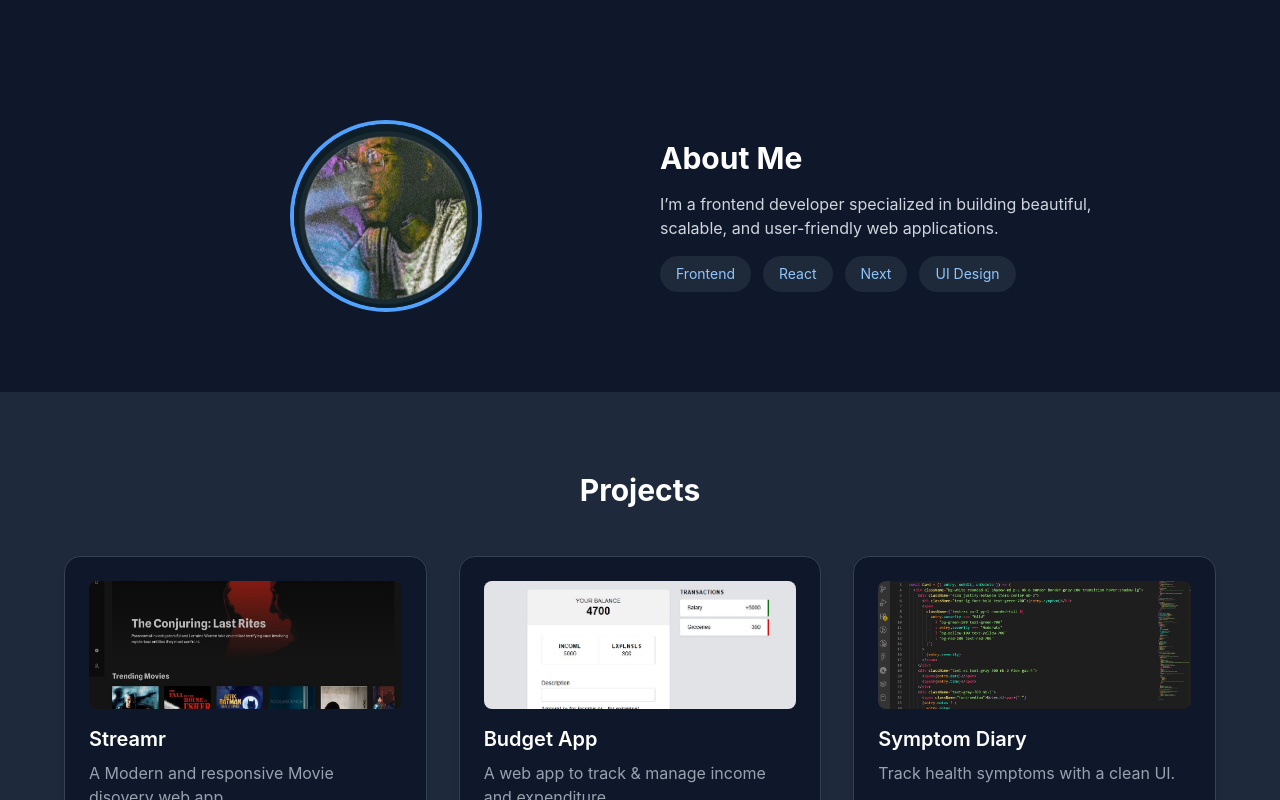
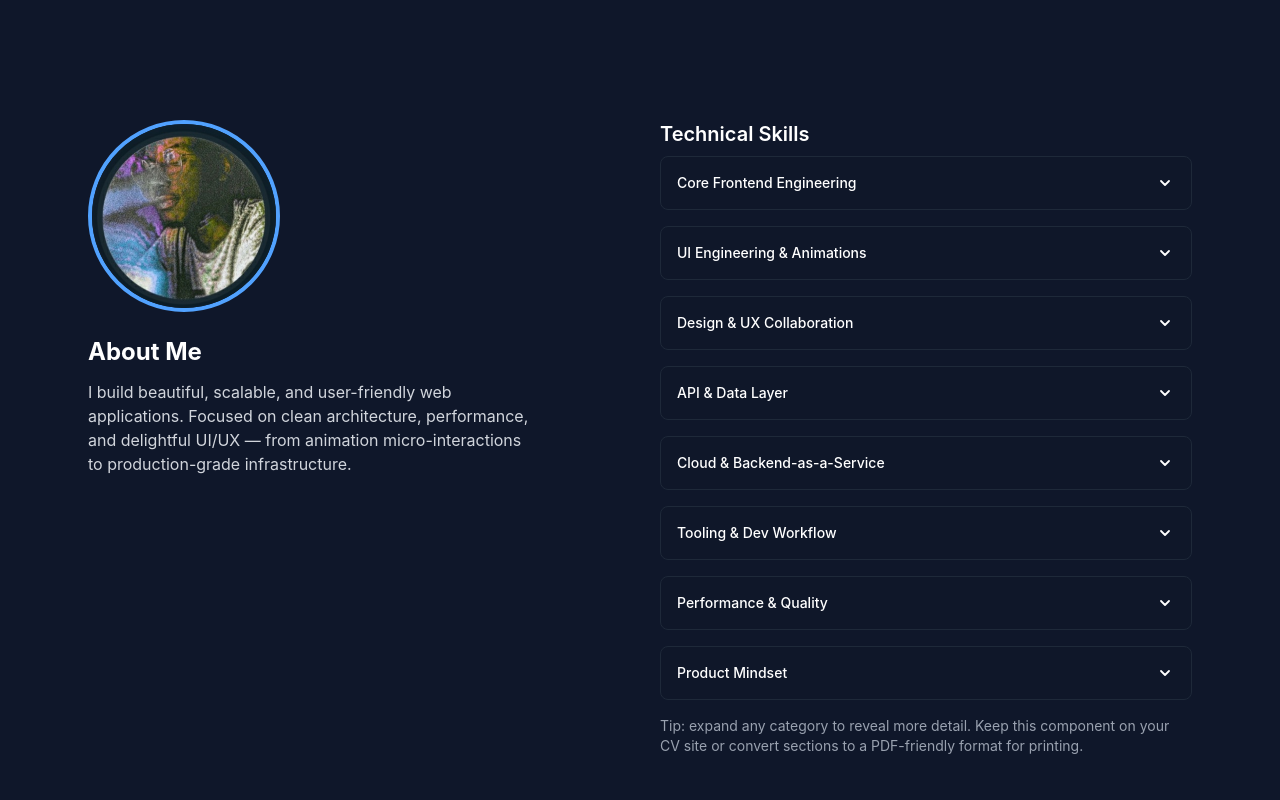
Before and after one commit to Godwinlinus/oriansportfolio.com, a React (Vite) app: page / in a window 1280 px wide. Shown: the part 760-1560 px from the top of the page. Built offline with nearby package versions, Linux system fonts and the light colour scheme.

Commit message:
Update About.jsx

```diff
--- a/src/components/About.jsx
+++ b/src/components/About.jsx
@@ -1,46 +1,162 @@
 import React from "react";
 import { motion } from "framer-motion";
+
+const skillSections = [
+  {
+    title: "Core Frontend Engineering",
+    skills: [
+      "JavaScript (ES6+), TypeScript",
+      "React, Next.js, Vite, Redux Toolkit, Zustand",
+      "React Query / TanStack Query, SWR",
+      "SPA & SSR application architecture",
+      "Component composition, state lifting, prop-drilling alternatives",
+      "Virtual DOM concepts, reconciliation, memoization strategies",
+      "Web performance tuning (lazy loading, code splitting, caching)",
+      "Progressive enhancement, semantic HTML, accessibility (A11y WCAG)",
+    ],
+  },
+  {
+    title: "UI Engineering & Animations",
+    skills: [
+      "Tailwind CSS, SCSS, CSS Modules, Styled Components",
+      "shadcn/ui, Radix UI primitives, Headless UI",
+      "Framer Motion (advanced transitions, gestures, layout animations)",
+      "Custom animation curves, staggered sequences, viewport triggers",
+      "Responsive & adaptive UI systems, fluid grids, clamp-based typography",
+    ],
+  },
+  {
+    title: "Design & UX Collaboration",
+    skills: [
+      "Figma (auto-layout, tokens, component libraries, prototyping)",
+      "Design system architecture & atomic component design",
+      "UX flows, heuristics, micro-interactions, layout hierarchy",
+      "Color theory, whitespace strategy, visual rhythm & affordance design",
+    ],
+  },
+  {
+    title: "API & Data Layer",
+    skills: [
+      "REST APIs, GraphQL basics",
+      "Axios, Fetch API, WebSockets (real-time foundations)",
+      "JSON transformation, schema validation, error handling patterns",
+    ],
+  },
+  {
+    title: "Cloud & Backend-as-a-Service",
+    skills: [
+      "Supabase Auth, DB & Storage",
+      "Firebase (Auth, Firestore, Realtime DB)",
+      "Serverless functions basics",
+    ],
+  },
+  {
+    title: "Tooling & Dev Workflow",
+    skills: [
+      "Git & GitHub (branches, pull requests, code reviews)",
+      "ESLint, Prettier, Husky hooks, lint-staged",
+      "Webpack, Rollup, Babel fundamentals",
+      "CI/CD pipelines basics (GitHub Actions)",
+      "Environment config & build pipelines",
+    ],
+  },
+  {
+    title: "Performance & Quality",
+    skills: [
+      "Lighthouse audits, Core Web Vitals",
+      "Bundle analysis & optimization via dynamic imports",
+      "Error boundaries, fallback UI, graceful degradation",
+      "Testing fundamentals — Jest, React Testing Library, Vitest basics",
+    ],
+  },
+  {
+    title: "Product Mindset",
+    skills: [
+      "Agile / Scrum delivery",
+      "MVP mindset, iterative development cycles",
+      "Documentation culture (project readmes, component stories)",
+      "Cross-functional teamwork with design & backend engineering",
+      "User-centric problem solving & feedback loops",
+    ],
+  },
+];
 
 export default function About() {
   return (
     <section
       id="about"
-      className="px-6 py-20 max-w-5xl mx-auto grid md:grid-cols-2 gap-10 items-center"
+      className="px-6 py-20 max-w-6xl mx-auto grid md:grid-cols-2 gap-10 items-start"
     >
       <motion.div
-        initial={{ opacity: 0, x: -50 }}
+        initial={{ opacity: 0, x: -40 }}
         whileInView={{ opacity: 1, x: 0 }}
         transition={{ duration: 0.6 }}
         viewport={{ once: true }}
+        className="flex flex-col items-center md:items-start"
       >
         <img
           src="/about.jpg"
           alt="About Me"
-          className="rounded-full border-4 border-blue-400 w-48 h-48 object-cover mx-auto"
+          className="rounded-full border-4 border-blue-400 w-48 h-48 object-cover"
         />
+        <h2 className="mt-6 text-2xl font-bold">About Me</h2>
+        <p className="text-gray-300 mt-3 max-w-md">
+          I build beautiful, scalable, and user-friendly web applications.
+          Focused on clean architecture, performance, and delightful UI/UX — from
+          animation micro-interactions to production-grade infrastructure.
+        </p>
       </motion.div>
 
       <motion.div
-        initial={{ opacity: 0, x: 50 }}
+        initial={{ opacity: 0, x: 40 }}
         whileInView={{ opacity: 1, x: 0 }}
-        transition={{ duration: 0.6 }}
+        transition={{ duration: 0.6, delay: 0.05 }}
         viewport={{ once: true }}
+        className="space-y-4"
       >
-        <h2 className="text-3xl font-bold mb-4">About Me</h2>
-        <p className="text-gray-300 mb-4">
-          I’m a frontend developer specialized in building beautiful,
-          scalable, and user-friendly web applications.
-        </p>
-        <div className="flex gap-3 flex-wrap">
-          {["Frontend", "React", "Next", "UI Design"].map((skill) => (
-            <span
-              key={skill}
-              className="px-4 py-2 bg-gray-800 rounded-full text-sm text-blue-300"
+        <h3 className="text-xl font-semibold mb-2">Technical Skills</h3>
+
+        <div className="grid gap-4">
+          {skillSections.map((section, idx) => (
+            <motion.details
+              key={section.title}
+              initial={{ opacity: 0, y: 8 }}
+              whileInView={{ opacity: 1, y: 0 }}
+              transition={{ duration: 0.35, delay: idx * 0.03 }}
+              className="group bg-gray-900/60 border border-gray-800 rounded-lg p-4"
             >
-              {skill}
-            </span>
+              <summary className="cursor-pointer flex items-center justify-between">
+                <span className="text-sm font-medium">{section.title}</span>
+                <svg
+                  className="w-5 h-5 transform transition-transform duration-200 group-open:rotate-180"
+                  viewBox="0 0 20 20"
+                  fill="none"
+                >
+                  <path
+                    d="M6 8l4 4 4-4"
+                    stroke="currentColor"
+                    strokeWidth="1.8"
+                    strokeLinecap="round"
+                    strokeLinejoin="round"
+                  />
+                </svg>
+              </summary>
+
+              <ul className="mt-3 ml-4 list-disc text-sm space-y-1 text-gray-300">
+                {section.skills.map((skill) => (
+                  <li key={skill} className="leading-tight">
+                    {skill}
+                  </li>
+                ))}
+              </ul>
+            </motion.details>
           ))}
         </div>
+
+        <p className="text-sm text-gray-400 mt-2">
+          Tip: expand any category to reveal more detail. Keep this component on
+          your CV site or convert sections to a PDF-friendly format for printing.
+        </p>
       </motion.div>
     </section>
   );
```
